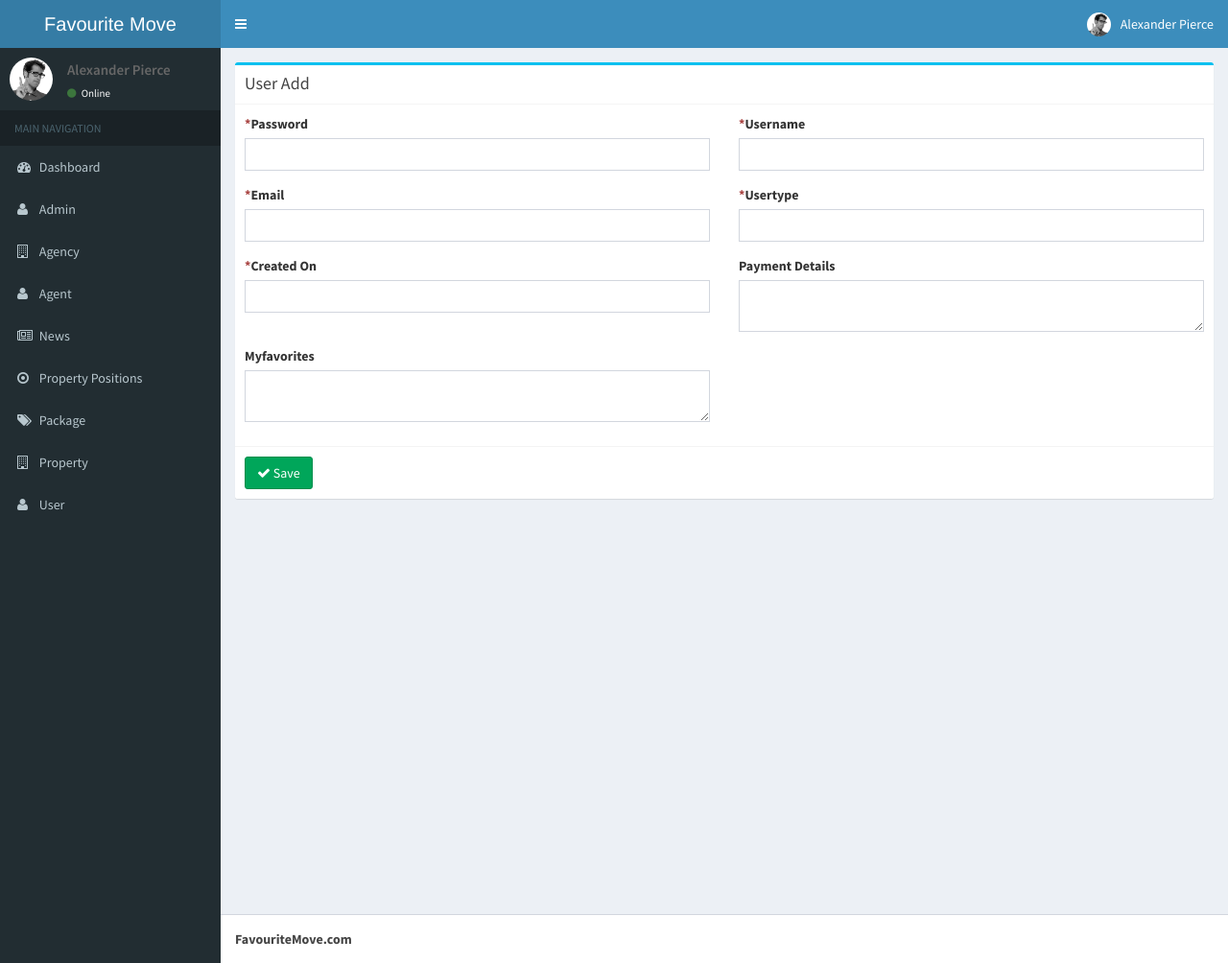
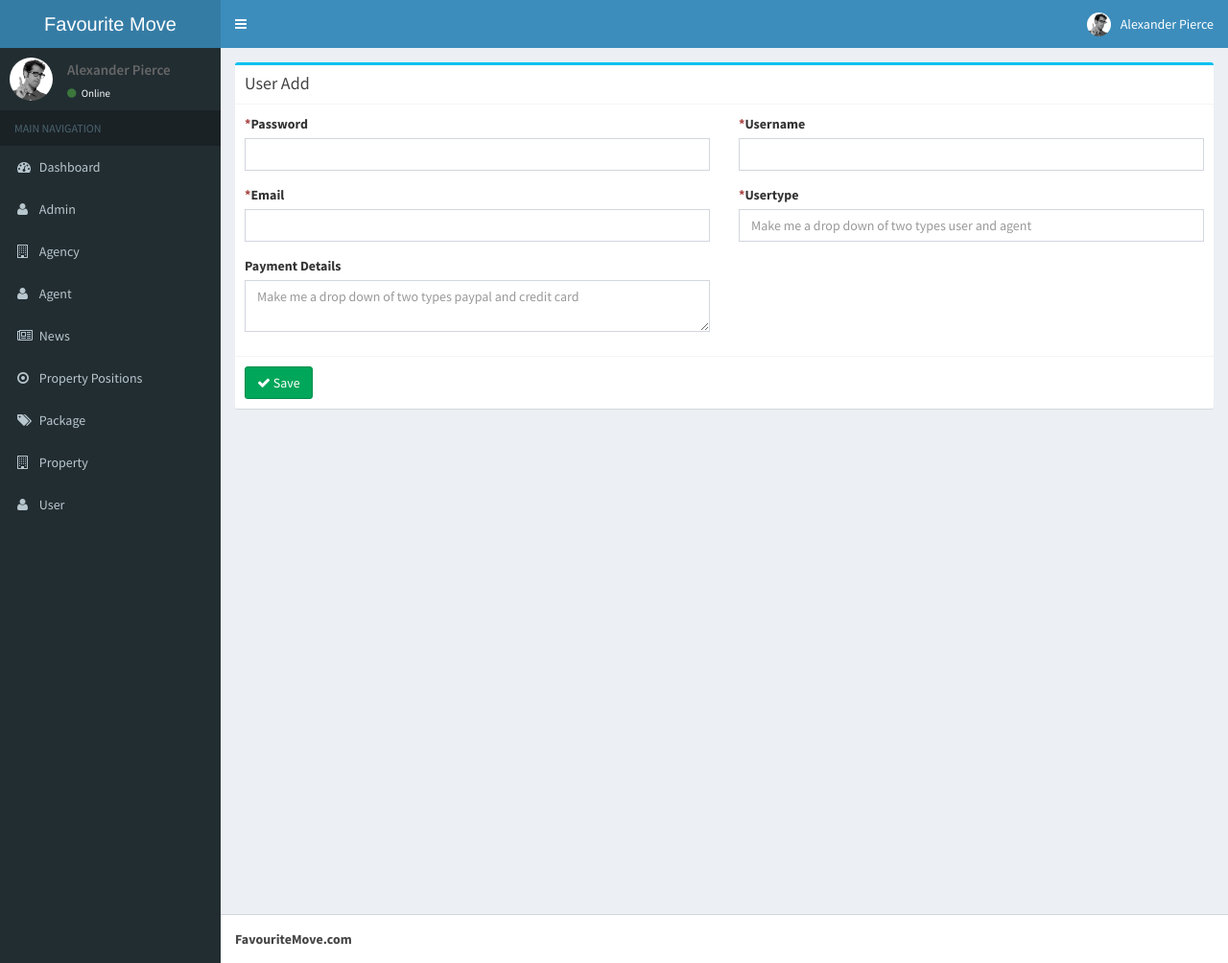
Before and after one commit to qasim902/favmove1, a CodeIgniter app: page /favmove1/index.php/user/add in a window 1280 px wide. Shown: the whole page at 96% size. Run offline with CodeIgniter, Linux system fonts and the light colour scheme; some libraries are stand-ins or nearby versions.

Commit message:
Changed multiple forms admin (Qasim)1

```diff
--- a/application/views/user/add.php
+++ b/application/views/user/add.php
@@ -31,29 +31,29 @@
 					<div class="col-md-6">
 						<label for="usertype" class="control-label"><span class="text-danger">*</span>Usertype</label>
 						<div class="form-group">
-							<input type="text" name="usertype" value="<?php echo $this->input->post('usertype'); ?>" class="form-control" id="usertype" />
+							<input type="text" name="usertype" placeholder="Make me a drop down of two types user and agent" value="<?php echo $this->input->post('usertype'); ?>" class="form-control" id="usertype" />
 							<span class="text-danger"><?php echo form_error('usertype');?></span>
 						</div>
 					</div>
-					<div class="col-md-6">
-						<label for="created_on" class="control-label"><span class="text-danger">*</span>Created On</label>
-						<div class="form-group">
-							<input type="text" name="created_on" value="<?php echo $this->input->post('created_on'); ?>" class="form-control" id="created_on" />
-							<span class="text-danger"><?php echo form_error('created_on');?></span>
-						</div>
-					</div>
+<!--					<div class="col-md-6">-->
+<!--						<label for="created_on" class="control-label"><span class="text-danger">*</span>Created On</label>-->
+<!--						<div class="form-group">-->
+<!--							<input type="text" name="created_on" value="--><?php //echo $this->input->post('created_on'); ?><!--" class="form-control" id="created_on" />-->
+<!--							<span class="text-danger">--><?php //echo form_error('created_on');?><!--</span>-->
+<!--						</div>-->
+<!--					</div>-->
 					<div class="col-md-6">
 						<label for="payment_details" class="control-label">Payment Details</label>
 						<div class="form-group">
-							<textarea name="payment_details" class="form-control" id="payment_details"><?php echo $this->input->post('payment_details'); ?></textarea>
+							<textarea name="payment_details" placeholder="Make me a drop down of two types paypal and credit card" class="form-control" id="payment_details"><?php echo $this->input->post('payment_details'); ?></textarea>
 						</div>
 					</div>
-					<div class="col-md-6">
-						<label for="myfavorites" class="control-label">Myfavorites</label>
-						<div class="form-group">
-							<textarea name="myfavorites" class="form-control" id="myfavorites"><?php echo $this->input->post('myfavorites'); ?></textarea>
-						</div>
-					</div>
+<!--					<div class="col-md-6">-->
+<!--						<label for="myfavorites" class="control-label">Myfavorites</label>-->
+<!--						<div class="form-group">-->
+<!--							<textarea name="myfavorites" class="form-control" id="myfavorites">--><?php //echo $this->input->post('myfavorites'); ?><!--</textarea>-->
+<!--						</div>-->
+<!--					</div>-->
 				</div>
 			</div>
           	<div class="box-footer">
```
Also changed, not shown: application/views/property/index.php (+8 -13 lines).
